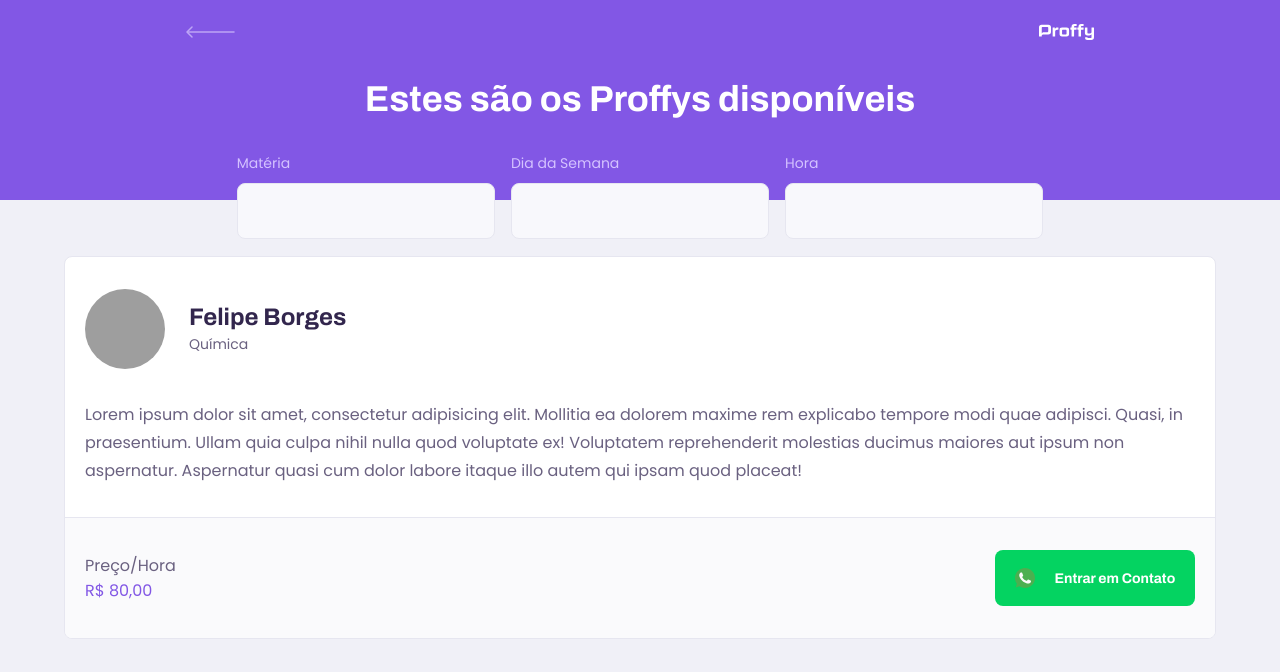
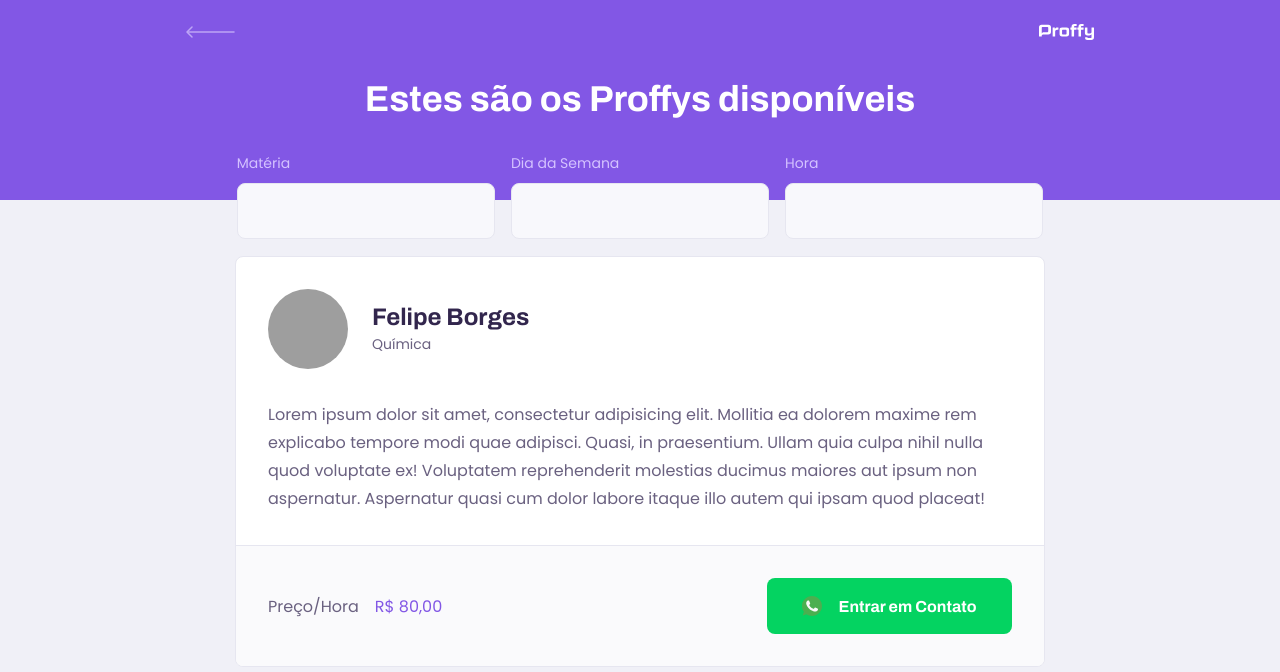
Before and after one commit to lipex360x/Proffy, a React (Create React App) app in the folder frontend/: page /studies in a window 1280 px wide. Shown: the top 672 px of the page. Built offline with nearby package versions, Linux system fonts and the light colour scheme; grey boxes are pictures that could not be loaded.

Commit message:
TeacherItem desktop styled

```diff
--- a/frontend/src/pages/TeacherList/styles.ts
+++ b/frontend/src/pages/TeacherList/styles.ts
@@ -74,6 +74,13 @@ export const InputItem = styled.div`
 export const TeacherList = styled.main`
   margin: 3.2rem auto;
   width: 90%;
+
+  @media (min-width: 700px) {
+    padding: 3.2rem 0;
+    max-width: 810px;
+    margin: 0 auto;
+  }
+
 `
 export const TeacherItem = styled.article`
   background: var(--color-box-base);
@@ -108,12 +115,21 @@ export const TeacherItem = styled.article`
         margin-top: 0.4rem;
       }
     }
+
+    @media (min-width: 700px) {
+      padding: 3.2rem
+    }
+
   }
 
   p.teacherInfo {
     padding: 0 2rem;
     font-size: 1.6rem;
     line-height: 2.8rem;
+
+    @media (min-width: 700px) {
+      padding: 0 3.2rem
+    }
   }
 
   footer {
@@ -129,6 +145,12 @@ export const TeacherItem = styled.article`
       color: var(--color-primary);
       font-size: 1.6rem;
       display: block;
+
+      @media (min-width: 700px) {
+        display: initial;
+        margin-left: 1.6rem;
+      }
+
     }
 
     button {
@@ -147,6 +169,20 @@ export const TeacherItem = styled.article`
       &:hover {
         background: var(--color-secondary-dark)
       }
+
+      @media (min-width: 700px) {
+        width: 24.5rem;
+        font-size: 1.6rem;
+        justify-content: center;
+
+        img {
+          margin-right: 1.6rem;
+        }
+      }
+    }
+
+    @media (min-width: 700px) {
+      padding: 3.2rem
     }
   }
 `
```
